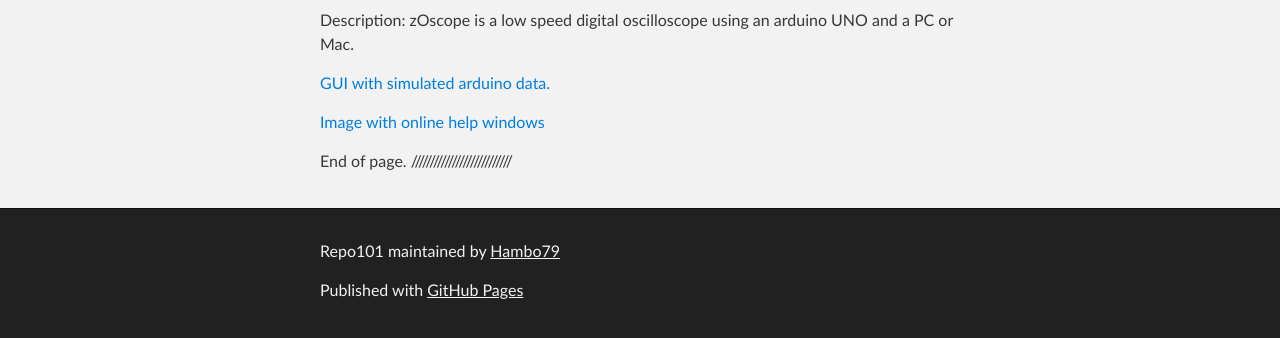
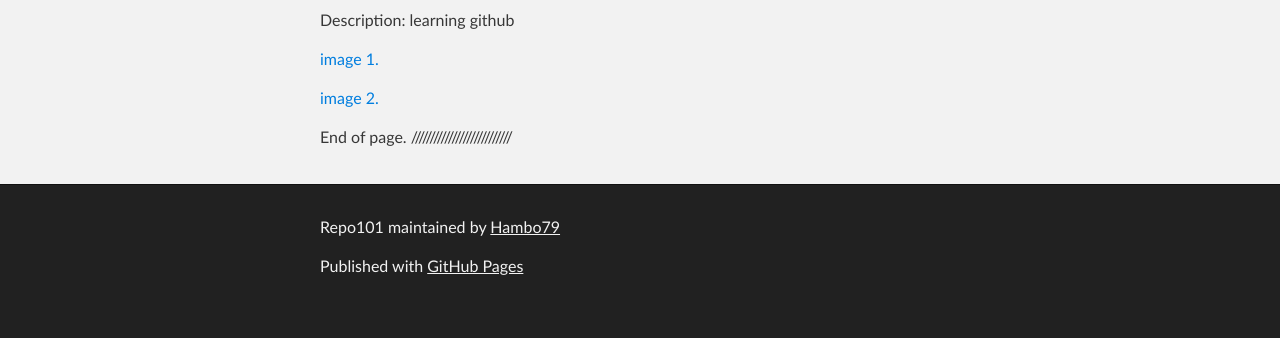
Before and after one commit to Hambo79/repo101, a plain HTML site: page index.html in a window 1280 px wide. Shown: the part 252-590 px from the top of the page. Drawn offline with Linux system fonts and the light colour scheme.

Commit message:
Create gh-pages branch via GitHub

```diff
--- a/index.html
+++ b/index.html
@@ -31,11 +31,11 @@
     <!-- MAIN CONTENT -->
     <div id="main_content_wrap" class="outer">
       <section id="main_content" class="inner">
-        <p>Description: zOscope is a low speed digital oscilloscope using an arduino UNO and a PC or Mac.</p>
+        <p>Description: learning github</p>
 
-<p><a href="https://raw.github.com/Hambo79/repo101/master/images/snapshot1.png">GUI with simulated arduino data.</a></p>
+<p><a href="https://raw.github.com/Hambo79/repo101/master/images/snapshot1.png">image 1.</a></p>
 
-<p><a href="https://raw.github.com/Hambo79/repo101/master/images/snapshot2.png">Image with online help windows</a></p>
+<p><a href="https://raw.github.com/Hambo79/repo101/master/images/snapshot2.png">image 2.</a></p>
 
 <p>End of page. ///////////////////////////</p>
       </section>
--- a/params.json
+++ b/params.json
@@ -1 +1 @@
-{"name":"Repo101","tagline":"jnk repo","body":"Description: zOscope is a low speed digital oscilloscope using an arduino UNO and a PC or Mac.\r\n\r\n[GUI with simulated arduino data.](https://raw.github.com/Hambo79/repo101/master/images/snapshot1.png)\r\n\r\n[Image with online help windows](https://raw.github.com/Hambo79/repo101/master/images/snapshot2.png)\r\n\r\nEnd of page. ///////////////////////////\r\n","google":"","note":"Don't delete this file! It's used internally to help with page regeneration."}
+{"name":"Repo101","tagline":"jnk repo","body":"Description: learning github\r\n\r\n[image 1.](https://raw.github.com/Hambo79/repo101/master/images/snapshot1.png)\r\n\r\n[image 2.](https://raw.github.com/Hambo79/repo101/master/images/snapshot2.png)\r\n\r\nEnd of page. ///////////////////////////\r\n","google":"","note":"Don't delete this file! It's used internally to help with page regeneration."}
```
